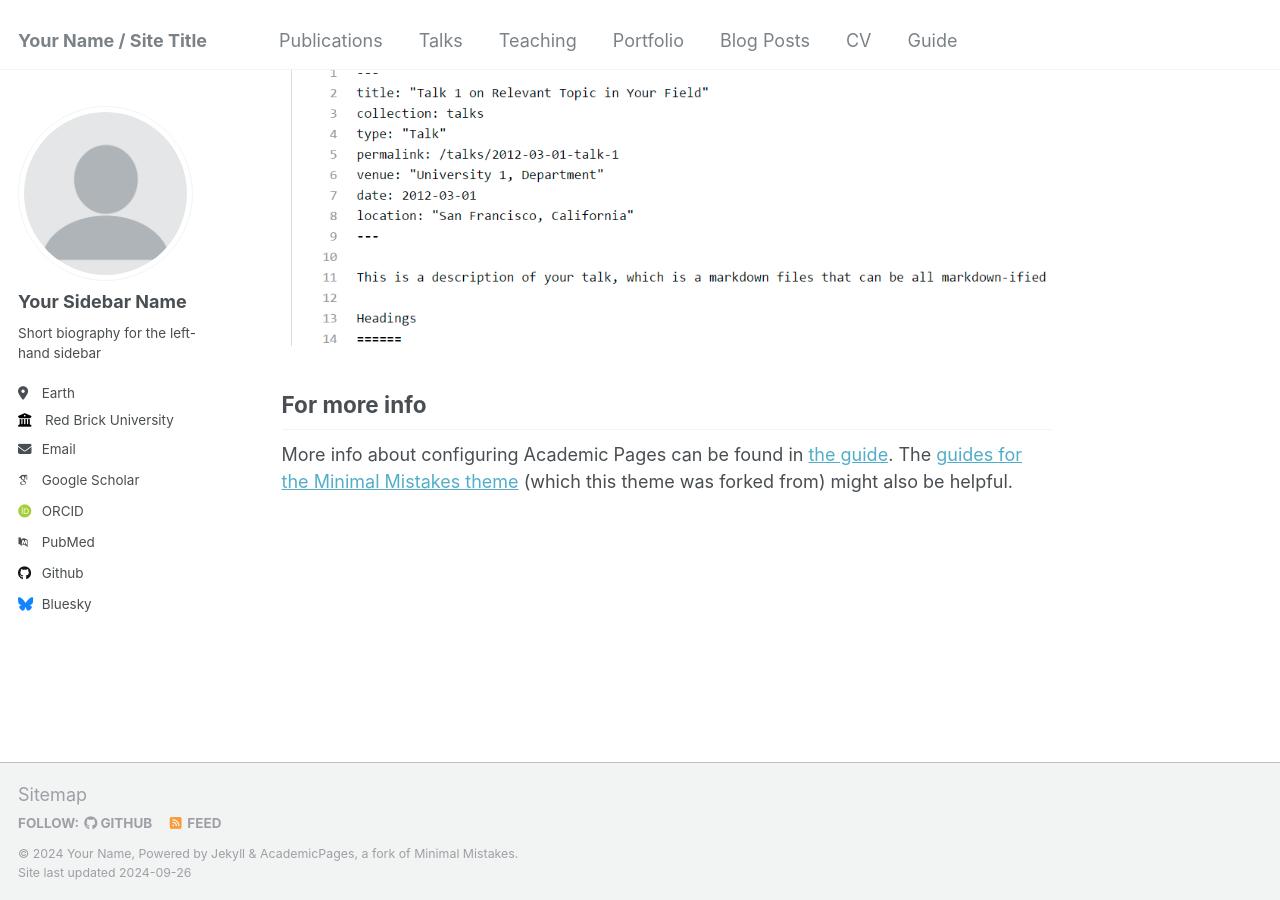
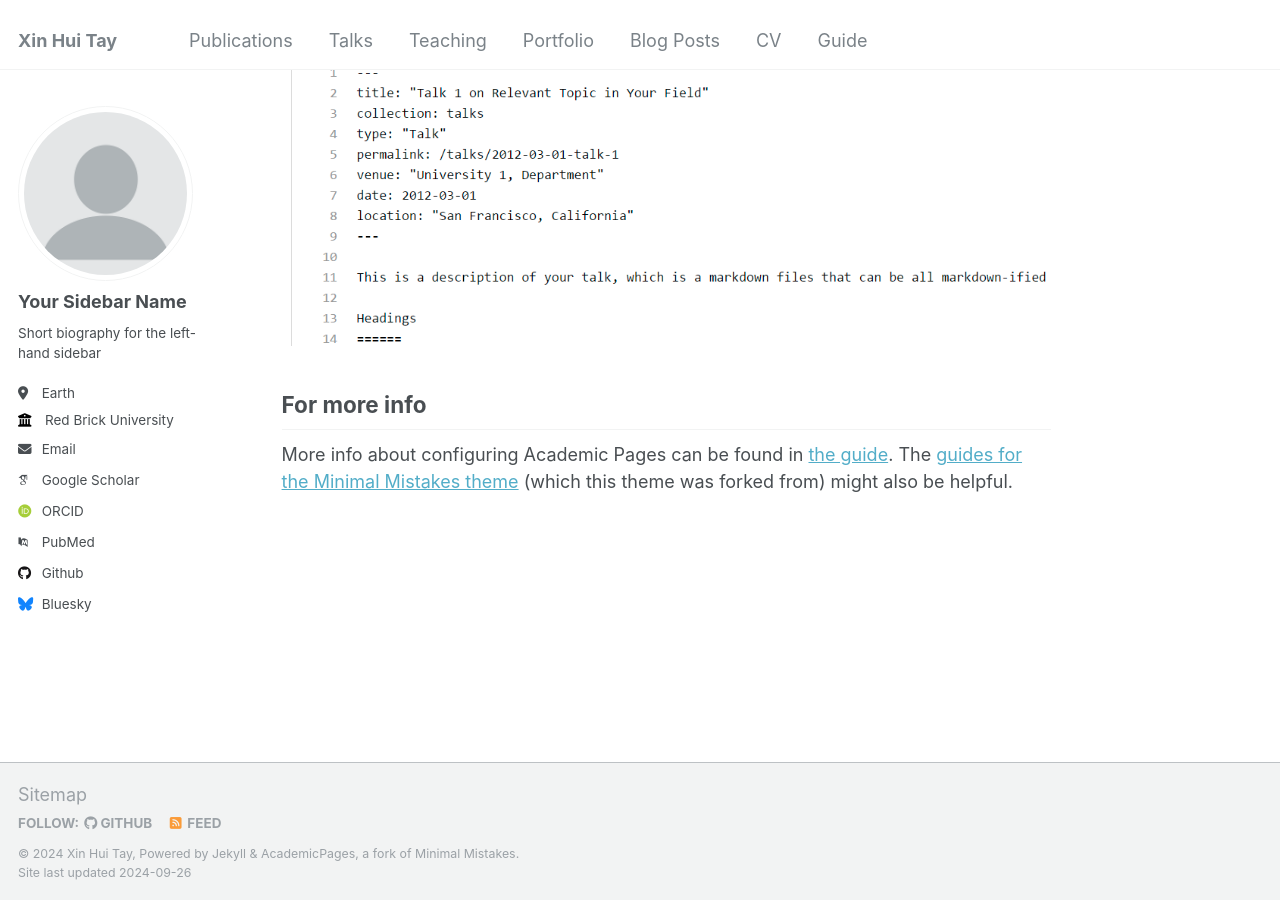
Before and after one commit to XinHuiTay/XinHuiTay.github.io, a Jekyll site: the page built from _pages/about.md, in a window 1280 px wide and 900 px high, scrolled down 2643 px. Built offline with Jekyll 4.4.1, drawn with Linux system fonts in a browser that asks for light colours; some web fonts are replaced.

Commit message:
Update _config.yml

```diff
--- a/_config.yml
+++ b/_config.yml
@@ -8,13 +8,13 @@
 
 # Basic Site Settings
 locale                   : "en-US"
-title                    : "Your Name / Site Title"
+title                    : "Xin Hui Tay"
 title_separator          : "-"
-name                     : &name "Your Name"
+name                     : &name "Xin Hui Tay"
 description              : &description "personal description"
-url                      : https://academicpages.github.io # the base hostname & protocol for your site e.g. "https://mmistakes.github.io"
+url                      : https://XinHuiTay.github.io # the base hostname & protocol for your site e.g. "https://mmistakes.github.io"
 baseurl                  : "" # the subpath of your site, e.g. "/blog"
-repository               : "academicpages/academicpages.github.io"
+repository               : "XinHuiTay/XinHuiTay.github.io"
 
 # Site Author - The following control what appear as part of the author content on the side bar.
 #               If a field is blank the icon and link will not appear, otherwise it will be shown.
```
